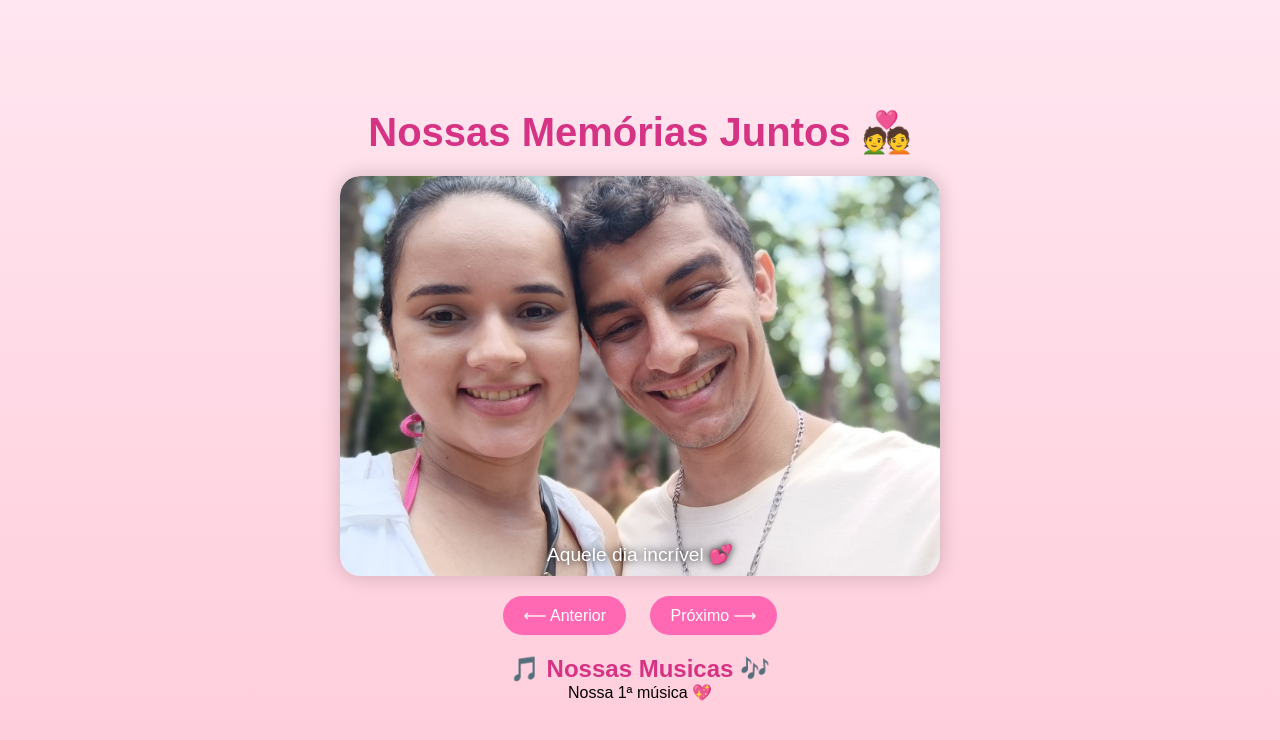
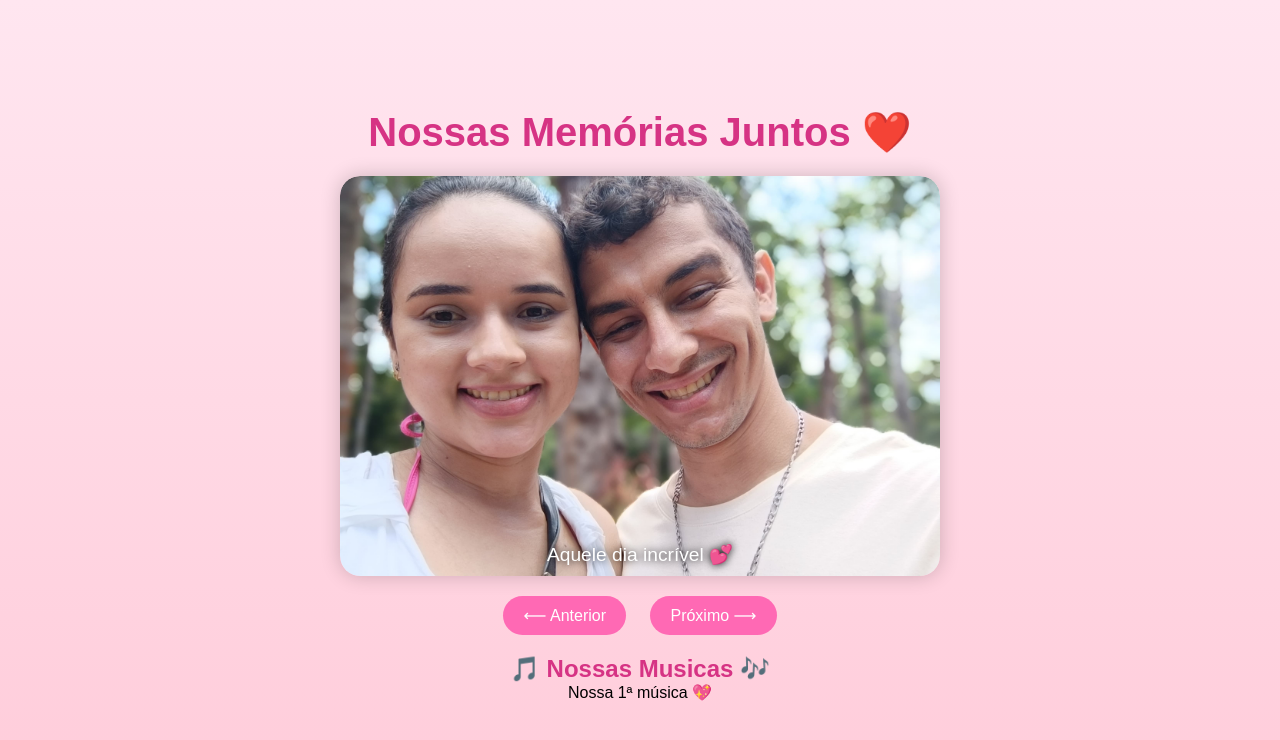
Before and after one commit to matheberti/MP, a plain HTML site: page SlideAmor.html in a window 1280 px wide. Drawn offline with Linux system fonts and the light colour scheme.

Commit message:
Update SlideAmor.html

```diff
--- a/SlideAmor.html
+++ b/SlideAmor.html
@@ -13,7 +13,7 @@
 
 <body>
 
-    <h1>Nossas Memórias Juntos 💑</h1>
+    <h1>Nossas Memórias Juntos ❤️</h1>
 
     <div class="slideshow-container" id="slideshow">
         <img src="fotos/foto1.jpg" class="slide active" alt="Foto 1">
```
